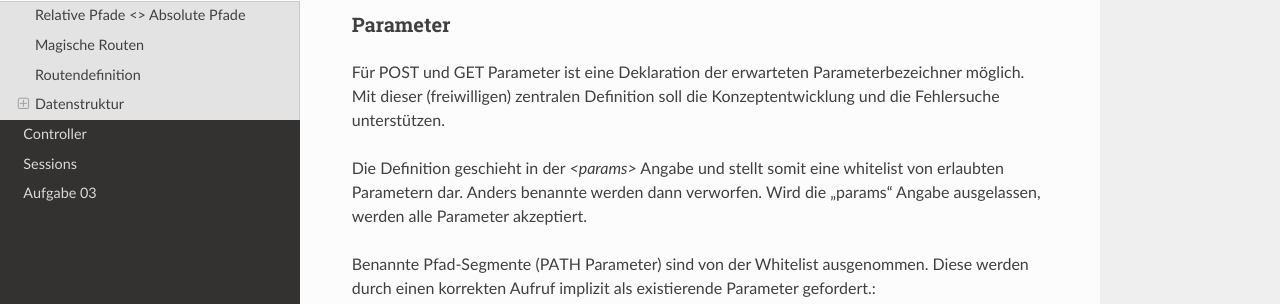
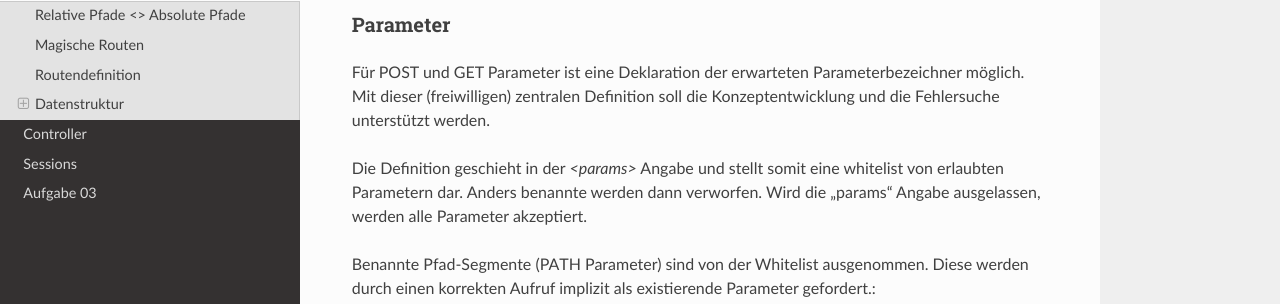
Before and after one commit to marianpg/fhw-web, a Sphinx documentation site: the page built from doc/source/routes.rst, in a window 1280 px wide and 900 px high, scrolled down 3471 px. Shown: the part 195-499 px from the top of the window. Built offline with Sphinx 7.4.7 and the Read the Docs theme 2.0.0, drawn with Linux system fonts in a browser that asks for light colours.

Commit message:
routes update

```diff
--- a/doc/source/routes.rst
+++ b/doc/source/routes.rst
@@ -182,7 +182,7 @@ Parameter
 """""""""
 
 Für POST und GET Parameter ist eine Deklaration der erwarteten Parameterbezeichner möglich.
-Mit dieser (freiwilligen) zentralen Definition soll die Konzeptentwicklung und die Fehlersuche unterstützen.
+Mit dieser (freiwilligen) zentralen Definition soll die Konzeptentwicklung und die Fehlersuche unterstützt werden.
 
 Die Definition geschieht in der `<params>` Angabe und stellt somit eine whitelist von erlaubten Parametern dar.
 Anders benannte werden dann verworfen.
```
